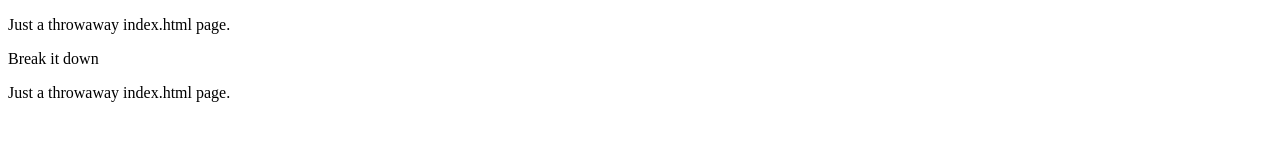
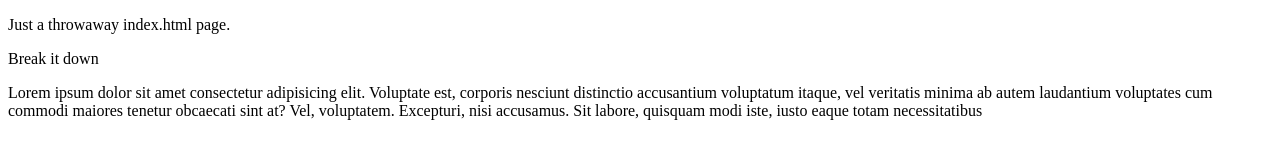
Before and after one commit to awesomething/gitpractice, a plain HTML site: page github.html in a window 1280 px wide. Drawn offline with Linux system fonts and the light colour scheme.

Commit message:
adjusted app.css

```diff
--- a/app.css
+++ b/app.css
@@ -4,7 +4,7 @@ div {
     background-color: #3d405b;
     border: 2px solid black;
     margin: 10px;
-    display: inline-block;
+    display: flex;
 }
 
 
--- a/github.html
+++ b/github.html
@@ -1,5 +1,5 @@
 <!DOCTYPE html>
-<html>
+<div>
 <head>
   <title>Learn GitHub</title>
 </head>
@@ -7,5 +7,8 @@
   <p>Just a throwaway index.html page.</p>
   <p>Break it down</p>
 </body>
-<p>Just a throwaway index.html page.</p>
+<div><p>Lorem ipsum dolor sit amet consectetur adipisicing elit. Voluptate est, corporis nesciunt distinctio accusantium
+    voluptatum itaque, vel veritatis minima ab autem laudantium voluptates cum commodi maiores tenetur obcaecati
+    sint at?
+    Vel, voluptatem. Excepturi, nisi accusamus. Sit labore, quisquam modi iste, iusto eaque totam necessitatibus</p></div>
 </html>
```
